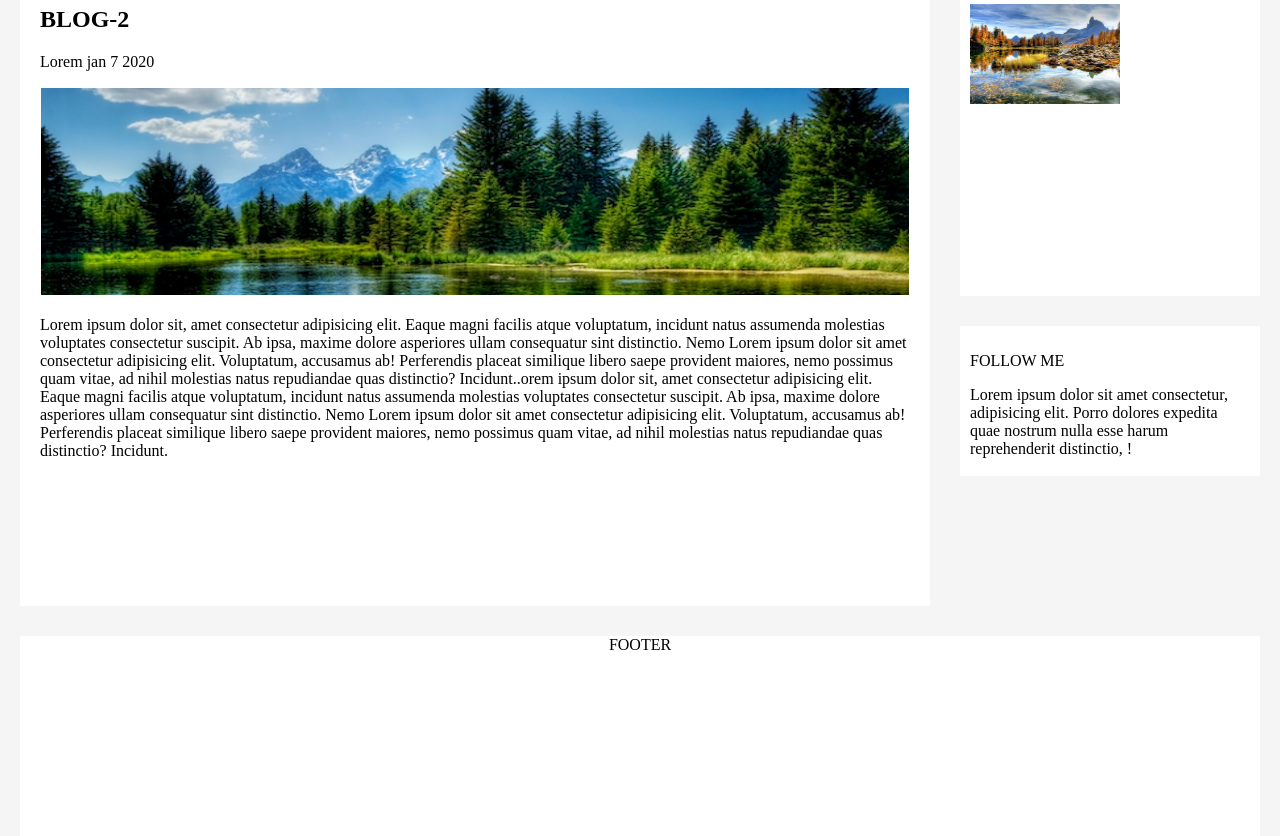
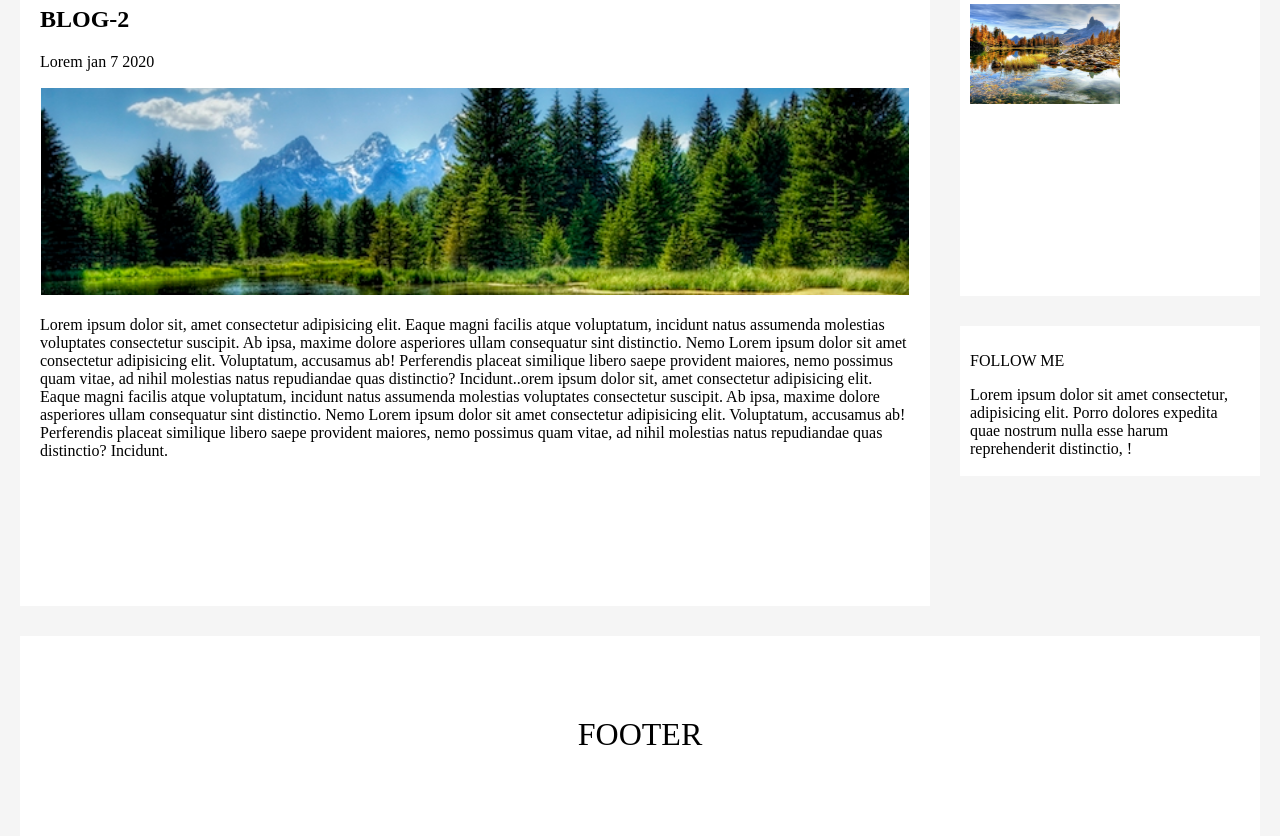
Before and after one commit to E06-2/uib-layout-grid-blogger-Hesham-younes, a plain HTML site: page index.html in a window 1280 px wide. Shown: the part 744-1580 px from the top of the page. Drawn offline with Linux system fonts and the light colour scheme.

Commit message:
3-change

```diff
--- a/style.css
+++ b/style.css
@@ -23,18 +23,29 @@ body{
 
 
 }
+
+
+.header{
+    background-color: white;
+}
+
+
 .title{
     font-size: 1rem;
 }
 
 .blog1 , .blog2 {
     padding:20px;
+    background-color: white;
 
 }
 .img{
     border: 1px solid white;
     width: 100%;
     height: 209px;
+    object-fit:cover;
+    object-position: center;
+
 
 }
 
@@ -46,8 +57,12 @@ body{
     padding: 10px;;
 }
 
-.fotter{
+.footer{
     background-color:white ;
+    text-align: center;
+    font-size: 2rem;
+    padding: 5rem;
+
 }
 
 .post{
@@ -72,13 +87,13 @@ body{
 .container > .header{
     grid-column:1/3 ;
     grid-row: 1 / 2;
-    background-color: white;
+
 
 }
 .container > .blog1{
     grid-row: 2 / 4;
     grid-column: 1 / 2;
-    background-color: white;
+
 
 
 }
@@ -86,7 +101,7 @@ body{
 .container > .blog2 {
     grid-row: 4 / 8;
     grid-column: 1 / 2;
-    background-color: white;
+
 
   }
 
@@ -102,10 +117,10 @@ body{
 
 
 .container > .footer{
-    text-align: center;
     grid-row: 8 / 9;
     grid-column: 1 / 3;
-    background-color: white;
+
+
 }
 
 .container > .follow {
```
